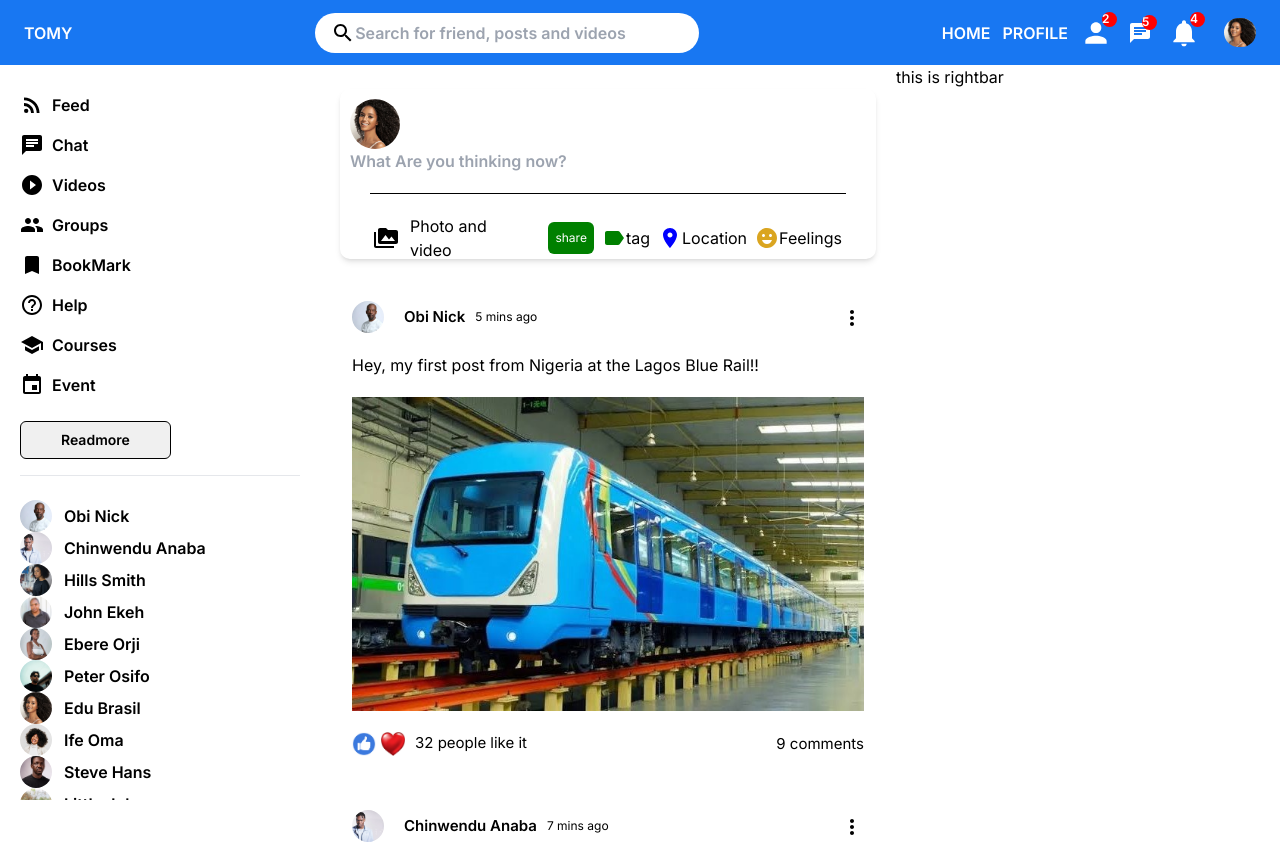
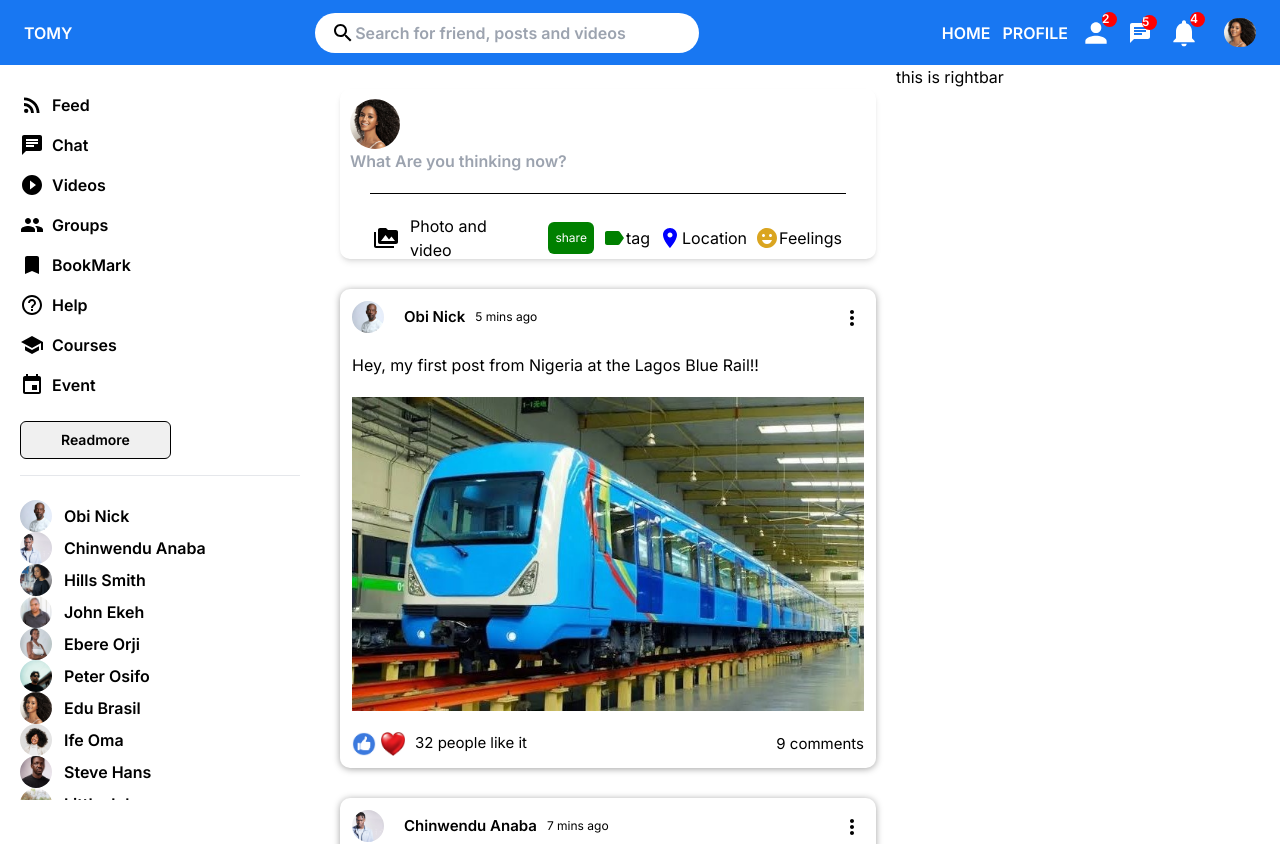
Before and after one commit to cyprian812/cyprian, a Next.js app: page / in a window 1280 px wide. Shown: the top 844 px of the page. Built offline with nearby package versions, Linux system fonts and the light colour scheme.

Commit message:
topbarupdate

```diff
--- a/app/globals.css
+++ b/app/globals.css
@@ -11,6 +11,10 @@ box-shadow: 0px 1px 7px 0px(0, 0, 0, 537);
 .post{
  width: 100%;
 border-radius: 10px;
-box-shadow: 0px 1px 7px 0px(0, 0, 0, 537);
+/* box-shadow: 0px 1px 7px 0px(0, 0, 0, 537); */
+-webkit-box-shadow: 0px 1px 7px 0px rgba(0,0,0,0.37);
 margin: 30px 0;
 }
+.Topbar{
+    position: sticky;
+}
```
